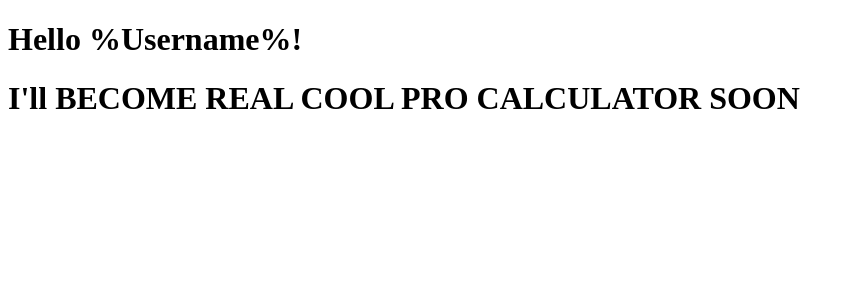
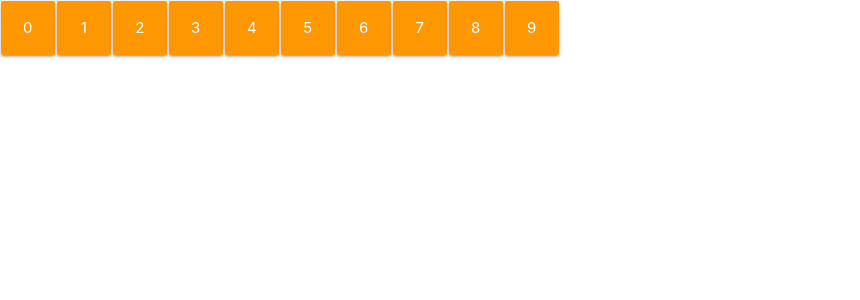
Before and after one commit to Zmeymc/reactive-calc, a React app: page / in a window 1280 px wide. Shown: the top 300 px of the page, without its empty margins (0-860 px from the left). Built offline with nearby package versions, Linux system fonts and the light colour scheme; the HTML template or start-up script is replaced by a standard one.

Commit message:
node initialized created base structure 4 project

```diff
--- /dev/null
+++ b/src/components/Button.jsx
@@ -0,0 +1,12 @@
+import React from "react";
+
+
+export default class Button extends React.Component {
+    constructor(props) {
+        super(props);
+    }
+
+    render() {
+        return <a className="btn-large waves-effect waves-light orange" onClick={(e)=>this.props.operation(e)}>{this.props.children}</a>
+    }
+}
--- a/src/components/Calculator.jsx
+++ b/src/components/Calculator.jsx
@@ -1,17 +1,24 @@
 import React, {Fragment} from "react";
+import Button from "./Button.jsx";
 
-import {store} from "../index.jsx";
+export default class Calculator extends React.Component {
+    constructor(props) {
+        super(props);
+    }
 
-export default class Calculator extends React.Component{
-    constructor(props){
-        super(props);
+    input(symbol){
+        console.log(symbol)
     }
 
     render() {
         return <Fragment>
-            {store.getState().toJS()
-                .messages.map((message) =>
-                <h1>{message}</h1>)}
-            </Fragment>
+                {
+                    Array.apply(null, {length: 10})
+                        .map(Number.call, Number).map((Number) =>
+                            <Button operation={() => this.input(Number)}>
+                                {Number}
+                            </Button>
+                        )}
+        </Fragment>
     }
 }
--- /dev/null
+++ b/src/css/main.css
@@ -0,0 +1,5 @@
+.btn-large {
+    width: 54px;
+    margin: 1px;
+    padding: 0;
+}
--- /dev/null
+++ b/src/css_imports.js
@@ -0,0 +1,3 @@
+import '../node_modules/materialize-css/dist/js/materialize.min.js';
+import '../node_modules/materialize-css/dist/css/materialize.css';
+import './css/main.css';
--- a/src/index.jsx
+++ b/src/index.jsx
@@ -4,6 +4,7 @@ import { BrowserRouter, Route } from 'react-router-dom';
 import { Provider } from 'react-redux';
 import { createStore } from 'redux'
 
+import './css_imports'
 import App from "./components/App.jsx";
 import reducer from "./reducer";
 
--- a/webpack.config.js
+++ b/webpack.config.js
@@ -1,20 +1,49 @@
 const path = require('path');
-
+var ExtractTextPlugin = require ('extract-text-webpack-plugin');
 module.exports = {
-    entry: './src/index.jsx',
+        entry: ['./src/index.jsx'],
         output: {
             path: path.join(__dirname, "./dist"),
             filename: "bundle.js"
         },
         module: {
-        rules: [{
+            rules: [
+                {
                     test: /\.js[x]?$/,
                     exclude: /node_modules/,
                     loader: 'babel-loader'
-        }]
                 },
+                // {
+                //     test: /\.(scss|sass)$/i,
+                //     include: [
+                //         path.resolve(__dirname, 'node_modules'),
+                //     ],
+                //     loaders: ["css", "sass"]
+                // },
+                {
+                    test: /\.css$/,
+                    use:ExtractTextPlugin.extract({
+                        fallback:'style-loader',
+                        use: 'css-loader'
+                    }),
+                }
+                // {
+                //     test: /\.scss$/,
+                //     use: [
+                //         {
+                //             loader: 'style-loader'
+                //         },
+                //         {
+                //             loader: 'css-loader'
+                //         }
+                //     ]
+                // }
+            ]
+        },
+    plugins: [
+        new ExtractTextPlugin('bundle.css')
+    ],
         devServer: {
             contentBase: './dist'
         }
-
     };
```
Also changed, not shown: package.json (+8 -6 lines), 1 other file (tests, documents, lock files or other folders). Lines whose indentation alone changed are shown as unchanged.
